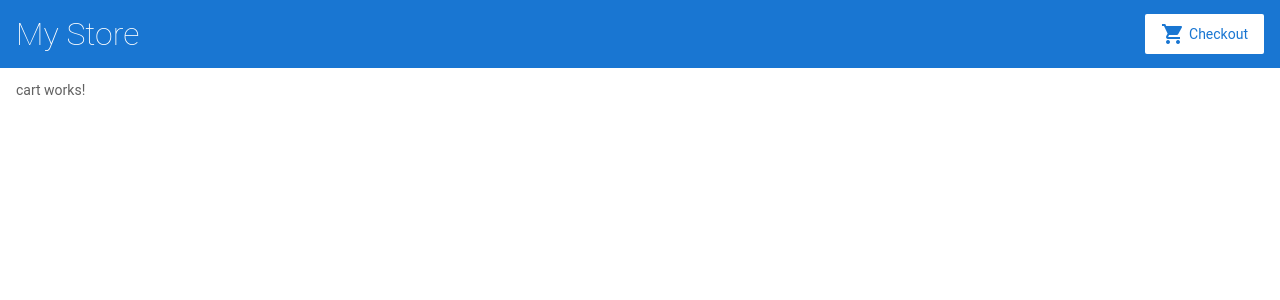
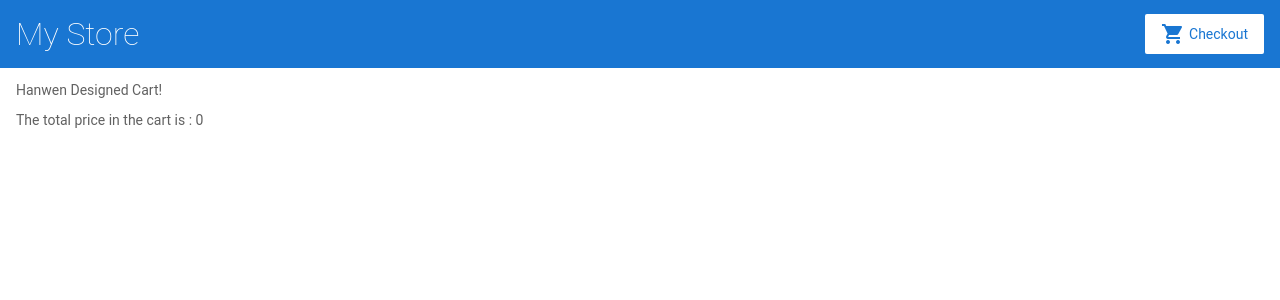
Before and after one commit to david990917/angular-learning, an Angular app: page /cart in a window 1280 px wide. Shown: the top 300 px of the page. Built offline with nearby package versions, Linux system fonts and the light colour scheme.

Commit message:
Advanced Cart

```diff
--- a/src/app/cart.service.ts
+++ b/src/app/cart.service.ts
@@ -11,6 +11,7 @@ export class CartService {
 
   addToCart(product: Product) {
     this.items.push(product);
+    this.items.sort((a, b) => -(a.price - b.price));
   }
 
   getItems() {
@@ -21,4 +22,12 @@ export class CartService {
     this.items = [];
     return this.items;
   }
+
+  getTotalPrice() {
+    let totalPrice = 0;
+    for (let item of this.items) {
+      totalPrice += item.price;
+    }
+    return totalPrice;
+  }
 }
--- a/src/app/cart/cart.component.html
+++ b/src/app/cart/cart.component.html
@@ -1 +1,8 @@
-<p>cart works!</p>
+<p>Hanwen Designed Cart!</p>
+
+<div class="cart-item" *ngFor="let item of items">
+    <span>{{item.name}}</span>
+    <span>{{item.price | currency}}</span>
+</div>
+
+<p>The total price in the cart is : {{totalPrice}}</p>
--- a/src/app/cart/cart.component.ts
+++ b/src/app/cart/cart.component.ts
@@ -1,4 +1,5 @@
 import { Component, OnInit } from '@angular/core';
+import { CartService } from '../cart.service';
 
 @Component({
   selector: 'app-cart',
@@ -7,7 +8,13 @@ import { Component, OnInit } from '@angular/core';
 })
 export class CartComponent implements OnInit {
 
-  constructor() { }
+  items = this.cartService.getItems();
+  totalPrice = this.cartService.getTotalPrice();
+
+
+  constructor(
+    private cartService: CartService,
+  ) { }
 
   ngOnInit(): void {
   }
```
